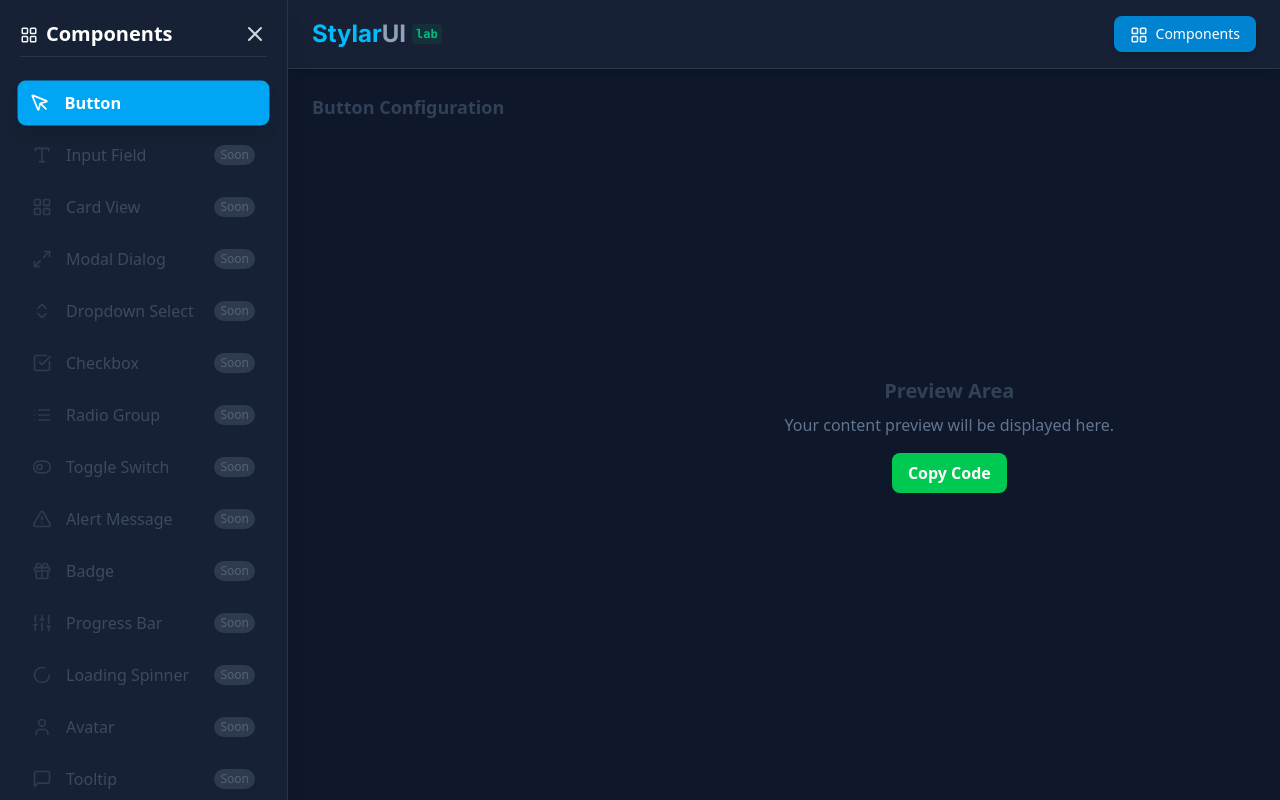
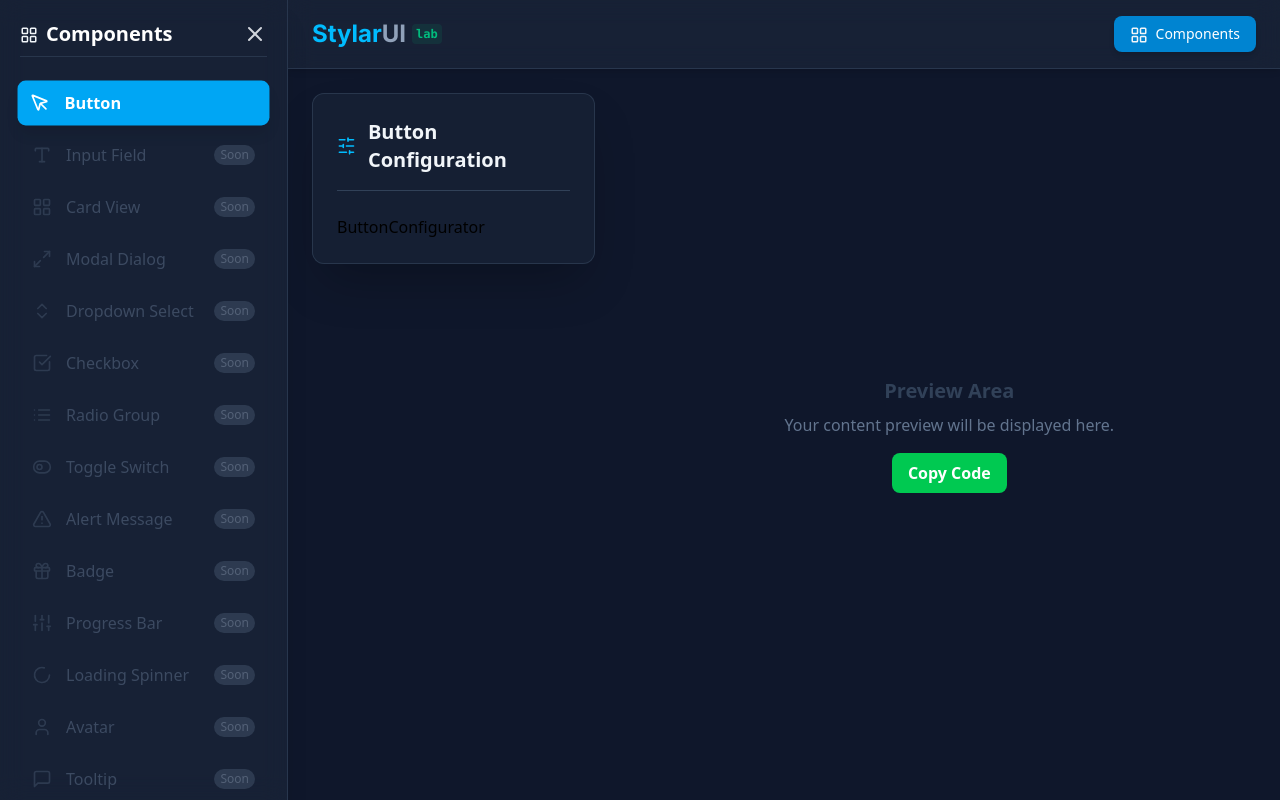
Before and after one commit to PranjalMantri/StylarUI-Lab, a React (Vite) app: page /playground in a window 1280 px wide. Built offline with nearby package versions, Linux system fonts and the light colour scheme.

Commit message:
feat: setup basic configuration structure for components

```diff
--- /dev/null
+++ b/src/components/Button/ButtonConfigurator.tsx
@@ -0,0 +1,5 @@
+function ButtonConfigurator() {
+  return <div>ButtonConfigurator</div>;
+}
+
+export default ButtonConfigurator;
--- a/src/components/playground/ComponentConfiguration.tsx
+++ b/src/components/playground/ComponentConfiguration.tsx
@@ -1,4 +1,6 @@
+import { SlidersHorizontal } from "lucide-react";
 import type React from "react";
+import Configurator from "./Configurator";
 
 interface ComponentConfigurationProps {
   currentComponent: {
@@ -14,9 +16,16 @@
 }) => {
   return (
     <div className="p-6 w-1/3 flex-shrink-0">
-      <h3 className="text-lg font-semibold text-slate-700 mb-4">
-        {currentComponent.name} Configuration
-      </h3>
+      <section className="bg-slate-800/50 border border-slate-700/70 rounded-xl p-4 sm:p-6 shadow-2xl overflow-y-auto max-h-[calc(100vh-80px)">
+        <div className="flex items-center gap-3 mb-6 pb-4 border-b border-slate-700">
+          <SlidersHorizontal className="w-5 h-5 text-sky-400" />
+          <h2 className="text-xl font-semibold text-slate-100">
+            {currentComponent?.name} Configuration
+          </h2>
+        </div>
+
+        <Configurator currentComponent={currentComponent} />
+      </section>
     </div>
   );
 };
--- /dev/null
+++ b/src/components/playground/Configurator.tsx
@@ -0,0 +1,22 @@
+import type React from "react";
+import ButtonConfigurator from "../Button/ButtonConfigurator";
+
+interface ConfiguratorProps {
+  currentComponent: {
+    id: string;
+    name: string;
+    iconName: string;
+    disabled?: boolean;
+  };
+}
+
+const Configurator: React.FC<ConfiguratorProps> = ({ currentComponent }) => {
+  switch (currentComponent.id) {
+    case "button":
+      return <ButtonConfigurator />;
+    default:
+      return <div>Select a component to customize</div>;
+  }
+};
+
+export default Configurator;
```
